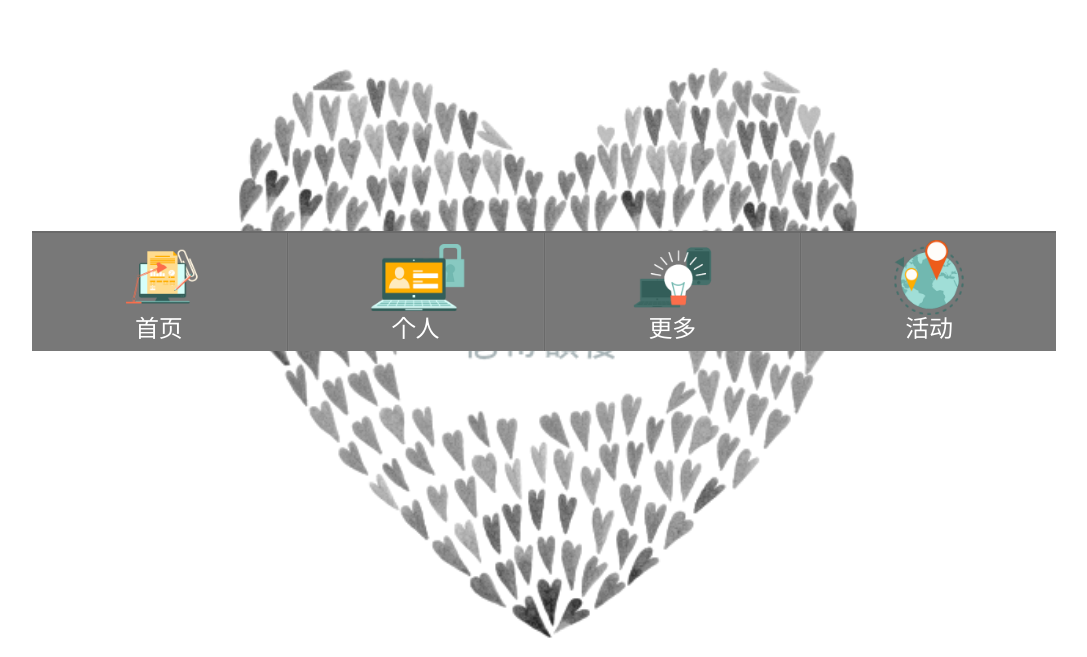
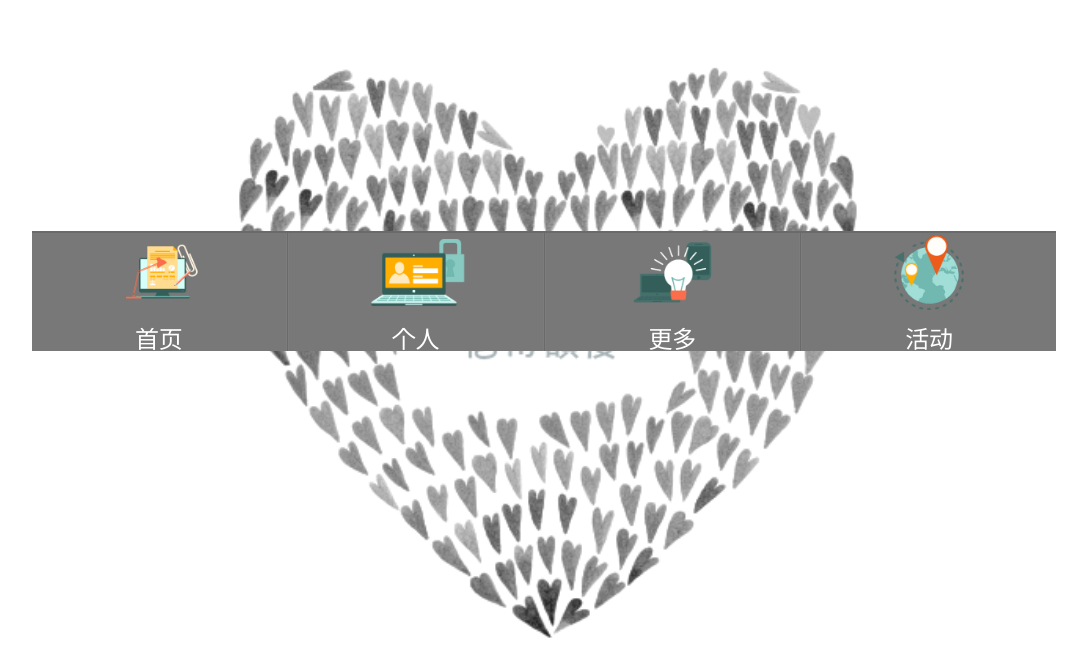
Before and after one commit to stardeva/student_loan, a PHP site: page /credits in a window 1280 px wide. Shown: the part 449-1106 px from the top of the page, without its empty margins (96-1183 px from the left). Run offline with PHP 8.4, Linux system fonts and the light colour scheme.

Commit message:
fix credit box and footer

```diff
--- a/assets/css/style.css
+++ b/assets/css/style.css
@@ -606,7 +606,6 @@ body {
   color: #e97466;
   bottom: 3vw;
   border-radius: 50px;
-  text-align: center;
   width: 46%;
   left: 36%;
   font-size: 10vw;
@@ -614,6 +613,8 @@ body {
   font-family: 'FZKaTong';
   padding-bottom: 2vw;
   letter-spacing: 1vw;
+  padding-left: 12%;
+  text-align: left;
 }
 
 .footer {
@@ -918,6 +919,8 @@ form#request_loan_form {
   width: calc( (100% - 9px) / 4);
   position: relative;
   height: 100%;
+  justify-content: center;
+  text-align: center;
 }
 
 .footer .bottomnav .bar {
@@ -931,14 +934,11 @@ form#request_loan_form {
 
 .footer .bottomnav .nav img {
   width: 40%;
-  position: absolute;
-  top: -0.5vw;
 }
 
 .footer .bottomnav .nav span {
   font-size: 24px;
-  position: absolute;
-  bottom: 5px;
+  margin-bottom: 5px;
 }
 
 /* credit section */
@@ -1799,10 +1799,6 @@ form#request_loan_form {
   .my-credits-data .credits-medals .medal .medal-text {
     font-size: 14px;
   }
-
-  .footer .bottomnav .nav span {
-    bottom: 0;
-  }
 }
 
 @media screen and (max-width: 480px) {
@@ -1864,6 +1860,5 @@ form#request_loan_form {
 
   .footer .bottomnav .nav span {
     font-size: 12px;
-    bottom: 5px;
-  }
-}
+  }
+}
```
